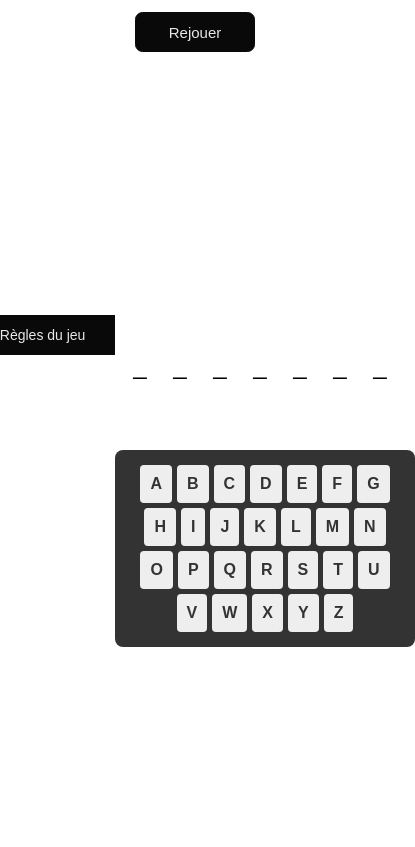
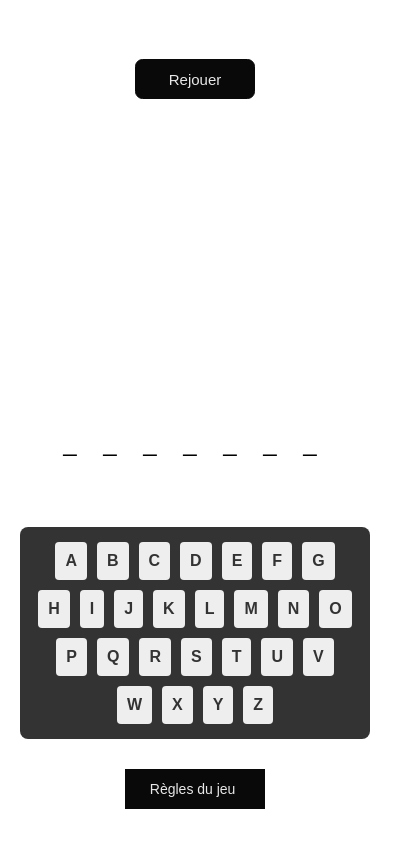
Before and after one commit to PierreBDL/jeu-du-pendu, a plain HTML site: page index.html in a window 390 px wide. Shown: the part 75-922 px from the top of the page, 415 px wide, since content can reach past the window. Before the commit the page ends 844 px from the top, so only its background shows below. Drawn offline with Linux system fonts and the light colour scheme; some packages are replaced by stand-ins of ours; a script that the page names is missing.

Commit message:
Responsive première version

```diff
--- a/style.css
+++ b/style.css
@@ -18,6 +18,7 @@ body {
 }
 
 header {
+    height: 10vh;
     display: flex;
     flex-direction: row;
     justify-content: space-around;
@@ -188,8 +189,26 @@ canvas {
 }
 
 @media (max-width: 500px) {
-    #clavier {
-        grid-template-columns: repeat(6, 1fr);
-        gap: 5px;
+    body {
+        overflow-y: auto;
+    }
+
+    #mainContent {
+        display: grid;
+        grid-template-columns: 1fr;
+        display: flex;
+        flex-direction: column-reverse;
+        align-items: center;
+        justify-content: center;
+        gap: 30px;
+        padding: 0 20px;
+    }
+
+    #reglesDiv {
+        padding-bottom: 50px;
+        display: flex;
+        flex-direction: column-reverse;
+        justify-content: center;
+        align-items: center;
     }
 }
```
